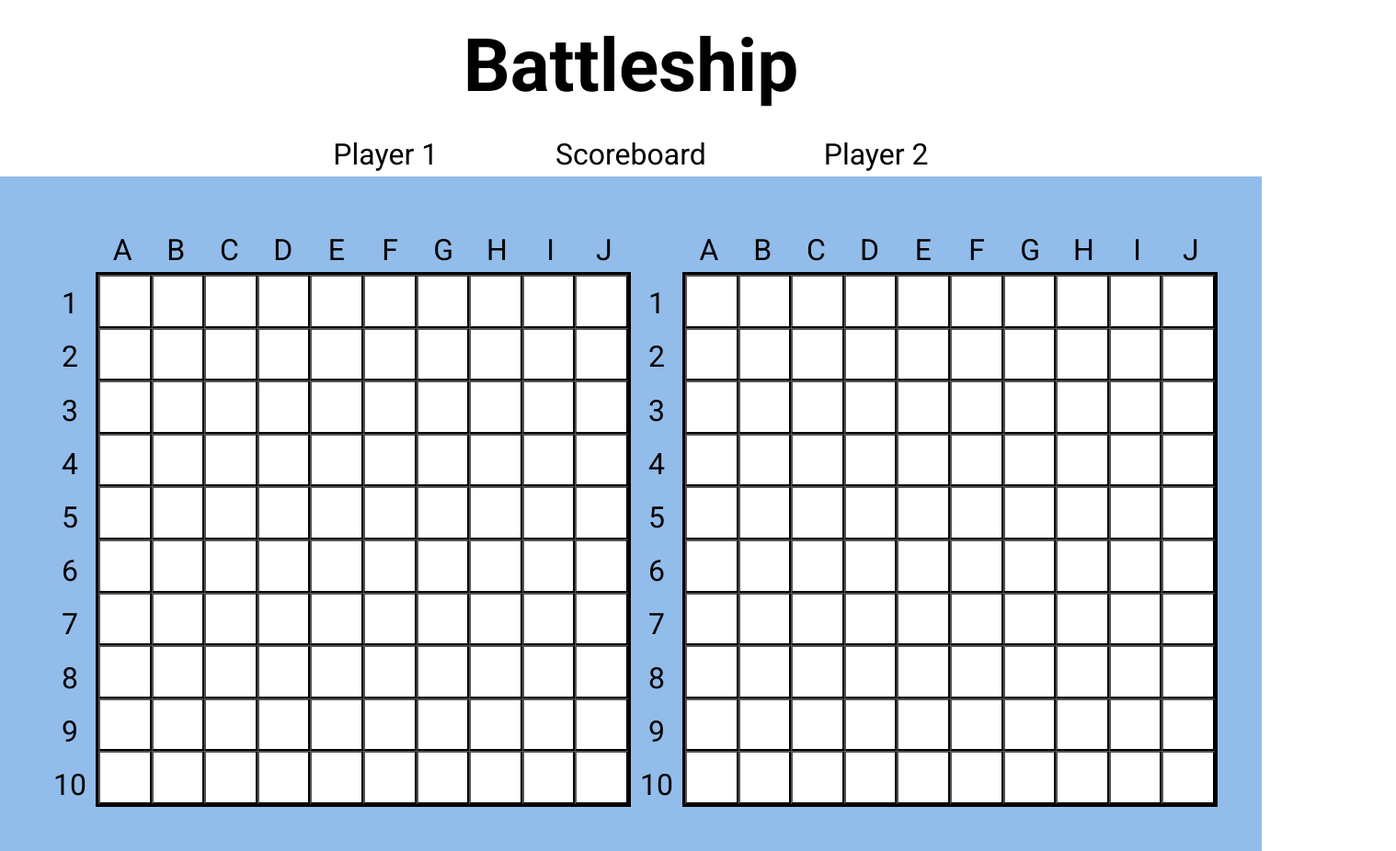
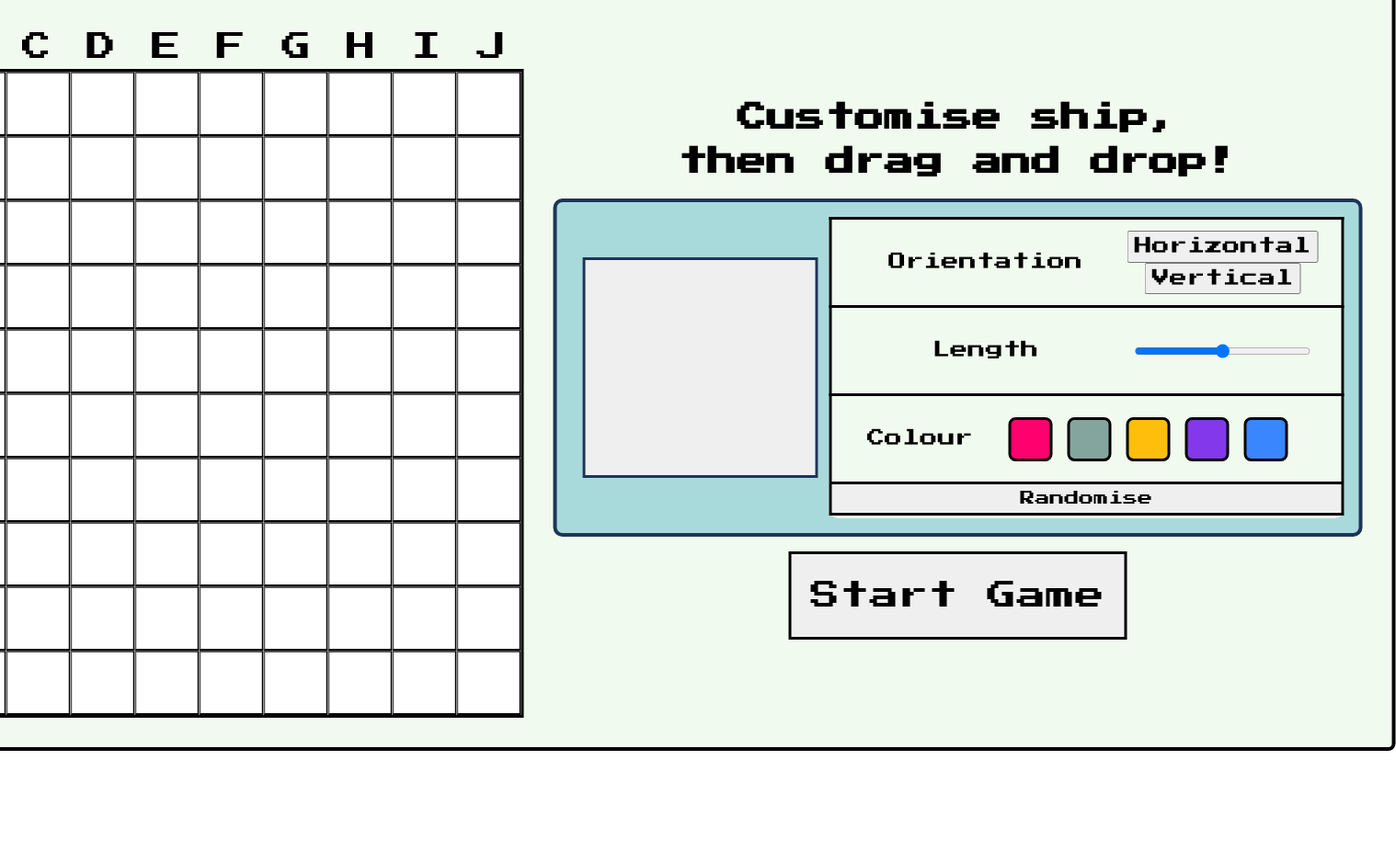
Before and after one commit to Andien99/odin-battleship, a website built with webpack: page src/template.html in a window 1280 px wide. Both pictures are taken after a click on the button "Player vs Player". Shown: the whole page at 92% size, 1518 px wide, since content can reach past the window. After the commit the page ends 817 px from the top, so only its background shows below. Built offline with nearby package versions, Linux system fonts and the light colour scheme.

Commit message:
Feat: Users have a modal which will allow custom ships to be placed on the board.

```diff
--- a/src/createPlayer.js
+++ b/src/createPlayer.js
@@ -4,7 +4,7 @@ import { gameboardUI } from "./displayGameboardUI";
 class player {
   constructor(playerType = "player1") {
     this.playerType = playerType;
-    this.gameboard = new gameboardUI(this.playerType);
+    this.gameboard = new gameboardUI(this.playerType, "main-content");
   }
 }
 
--- a/src/displayGameboardUI.js
+++ b/src/displayGameboardUI.js
@@ -1,9 +1,10 @@
 import { createCoordinateBtn } from "./createGridButton";
 import { gameboard } from "./createGameboard";
 class gameboardUI {
-  constructor(playerType) {
+  constructor(playerType, idContainer) {
     this.display = null;
     this.playerType = playerType;
+    this.idContainer = idContainer;
     this.render();
     this.gameboard = new gameboard(playerType);
   }
@@ -14,7 +15,7 @@ class gameboardUI {
   }
 
   createContainer() {
-    const mainContainer = document.getElementById("main-content");
+    const mainContainer = document.getElementById(this.idContainer);
     let currentContainer = document.createElement("div");
     let bufferDiv = document.createElement("div");
     let labelXaxis = document.createElement("div");
--- a/src/index.js
+++ b/src/index.js
@@ -1,7 +1,7 @@
 import { player } from "./createPlayer";
 import { scoreboard } from "./createScoreboard";
 import { ship } from "./createShip";
-import { gamemodeModal } from "./openGamemodeModal";
+import { gamemodeModal } from "./selectGamemode";
 import "./style.css";
 
 new gamemodeModal();
--- a/src/openGamemodeModal.js
+++ b/src/selectGamemode.js
@@ -1,4 +1,6 @@
 import { player } from "./createPlayer";
+import { scoreboard } from "./createScoreboard";
+import { selectShip } from "./selectShip";
 
 export { gamemodeModal };
 
@@ -31,14 +33,14 @@ class gamemodeModal {
 
   addEventListener(parent, playerBtn, CPUBtn) {
     playerBtn.addEventListener("click", () => {
-      new player("player1");
-      new player("player2");
+      new selectShip();
       parent.classList.replace("open", "closed");
       playerBtn.disabled = true;
       CPUBtn.disabled = true;
     });
     CPUBtn.addEventListener("click", () => {
       new player("player1");
+      new scoreboard();
       new player("CPU");
       parent.classList.replace("open", "closed");
     });
--- /dev/null
+++ b/src/selectShip.js
@@ -0,0 +1,65 @@
+import { gameboardUI } from "./displayGameboardUI";
+
+class selectShip {
+  constructor() {
+    this.initialise();
+  }
+  createElement(tag, property = {}) {
+    return Object.assign(document.createElement(tag), property);
+  }
+
+  // prettier-ignore
+  initialise() {
+    const shipSelectionContainer = this.createElement('div', {id: 'ship-selection-container',className: "modal open",})
+    const selectionGameboard = this.createElement('div', {id:'selection-gameboard'})
+    const rightSideInfo = this.createElement('div', {id:'right-side'})
+    const instructionLabel = this.createElement('h1', {textContent:'Customise ship, then drag and drop!'})
+    const shipSelection = this.createElement("div", { id: "ship-selection"});
+    const displayContainer = this.createElement("div", { id: "display-container",});
+    const displayShip = this.createElement("div", { id: "display-ship" });
+    const startGameBtn = this.createElement("button", {id: "start-game", textContent: "Start Game",});
+    const customiseShipContainer = this.createElement("div", {id: "customise-ship-container",});
+    const orientationContainer = this.createElement("div", {id: "orientation-container",className: "property",});
+    const orientationLabel = this.createElement("p", {textContent: "Orientation",});
+    const orientationBtn = this.createElement("div", {className: "orientation-btn",});
+    const horizontalBtn = this.createElement("button", {textContent: "Horizontal",});
+    const verticalBtn = this.createElement("button", {textContent: "Vertical",});
+    const lengthContainer = this.createElement("div", {id: "length-container",className: "property",});
+    const lengthLabel = this.createElement("p", { textContent: "Length" });
+    const sliderContainer = this.createElement("div", {className: "slider-container",});
+    const sliderInput = this.createElement("input", {
+      type: "range",
+      min: 1,
+      max: 5,
+      value: 3,
+      id: "myRange",
+      className: "slider",
+    });
+    const colorContainer = this.createElement('div',{className:'property', id:'color-container'})
+    const colorLabel = this.createElement('p',{textContent: 'Colour'})
+    const paletteContainer = this.createElement('div',{className: 'palette-container'})
+    const paletteRed = this.createElement('div', {className:'palette', id:'red'})
+    const paletteGreen = this.createElement('div', {className:'palette', id:'green'})
+    const paletteYellow = this.createElement('div', {className:'palette', id:'yellow'})
+    const palettePurple = this.createElement('div', {className:'palette', id:'purple'})
+    const paletteBlue = this.createElement('div', {className:'palette', id:'blue'})
+    const randomiseBtn = this.createElement('button',{id:'randomiseBtn', textContent:'Randomise'})
+
+    document.body.append(shipSelectionContainer)
+    shipSelectionContainer.append(selectionGameboard, rightSideInfo)
+    rightSideInfo.append(instructionLabel, shipSelection,startGameBtn)
+    shipSelection.append(displayContainer, customiseShipContainer)
+    displayContainer.append(displayShip)
+    customiseShipContainer.append(orientationContainer, lengthContainer, colorContainer,randomiseBtn)
+    orientationContainer.append(orientationLabel, orientationBtn)
+    orientationBtn.append(horizontalBtn,verticalBtn)
+    lengthContainer.append(lengthLabel,sliderContainer)
+    sliderContainer.append(sliderInput)
+    colorContainer.append(colorLabel, paletteContainer)
+    paletteContainer.append(paletteRed,paletteGreen,paletteYellow,palettePurple,paletteBlue)
+    new gameboardUI('player', 'selection-gameboard')
+
+  }
+}
+
+export { selectShip };
--- a/src/style.css
+++ b/src/style.css
@@ -18,7 +18,7 @@
 }
 
 body {
-  font-family: "Roboto", sans-serif;
+  font-family: "Press Start 2P", sans-serif;
   font-optical-sizing: auto;
   font-style: normal;
   font-variation-settings: "wdth" 100;
@@ -82,9 +82,11 @@ header {
 }
 
 .heading {
+  background-color: #457b9d;
   display: grid;
   grid-template-rows: 3fr 1fr;
   justify-items: center;
+  color: #efefef;
 }
 
 .info-bar {
@@ -101,7 +103,7 @@ header {
 #main-content {
   padding: 1em;
   font-size: 3rem;
-  background-color: #92bcea;
+  background-color: #1d3557;
   display: grid;
   justify-items: center;
   align-items: center;
@@ -121,8 +123,10 @@ header {
 
 .gameboard-container {
   display: grid;
-  grid-template-columns: 56px 1fr;
+  grid-template-columns: 65px 1fr;
   grid-template-rows: 56px 1fr;
+  width: fit-content;
+  height: fit-content;
 }
 
 .axis {
@@ -150,8 +154,8 @@ button:hover {
 }
 .coordinateBtn {
   background-color: white;
-  height: 1.2em;
-  width: 1.2em;
+  height: 70px;
+  width: 70px;
   padding: 0px;
   border-radius: 1px;
   display: flex;
@@ -243,5 +247,139 @@ button:hover {
   margin-bottom: 16px;
 }
 
-.versus-player {
+/* Ship selection modal */
+#ship-selection-container {
+  display: flex;
+  justify-content: center;
+  align-items: center;
+  background-color: #f1faee;
+  gap: 2em;
+  padding: 2em;
+  border: 4px solid black;
+  border-radius: 8px;
 }
+
+#ship-selection {
+  width: 880px;
+  height: 368px;
+  border-radius: 10px;
+  background-color: #a8dadc;
+  border: solid 4px #1d3557;
+  display: grid;
+  grid-template-columns: 1fr 2fr;
+  flex-direction: column;
+  padding: 16px;
+  align-items: center;
+  left: 70%;
+  top: 59%;
+}
+
+#display-ship {
+  width: 16em;
+  height: 15em;
+  border: solid 3px #1d3557;
+  background-color: #efefef;
+}
+
+#display-container {
+  display: flex;
+  flex-direction: column;
+  justify-content: center;
+  align-items: center;
+  gap: 1em;
+}
+
+#right-side {
+  display: flex;
+  flex-direction: column;
+  align-items: center;
+  gap: 1em;
+  text-align: center;
+}
+
+#start-game {
+  font-size: 2em;
+  padding: 3px 8px;
+  border: 3px solid black;
+  width: 11.5em;
+  height: 3em;
+}
+
+#start-game:hover {
+  background-color: rgb(236, 238, 201);
+  height: 3em;
+}
+
+#customise-ship-container {
+  border-radius: 10px;
+  background-color: #f1faee;
+  display: flex;
+  flex-direction: column;
+  min-height: 100%;
+}
+
+#customise-ship-container > button {
+  height: 2.3em;
+  border: 3px solid black;
+}
+
+#customise-ship-container > button:hover {
+  background-color: rgb(226, 224, 224);
+}
+
+.property {
+  font-size: 1.2em;
+  display: grid;
+  grid-template-columns: 1fr 1fr;
+  align-items: center;
+  padding-left: 2em;
+  height: 5em;
+  background-color: #f1faee;
+  border: 3px solid black;
+  border-bottom: 0px;
+}
+
+.orientation-btn > button:hover {
+  background-color: rgb(226, 224, 224);
+}
+
+.slider {
+  width: 10em;
+}
+
+#color-container {
+  display: flex;
+  gap: 2em;
+}
+
+.palette-container {
+  display: flex;
+  gap: 16px;
+}
+
+.palette {
+  border-radius: 8px;
+  border: 3px solid black;
+  width: 2.5em;
+  height: 2.5em;
+}
+
+#red {
+  background-color: #ff006e;
+}
+
+#green {
+  background-color: #84a59d;
+}
+
+#purple {
+  background-color: #8338ec;
+}
+
+#blue {
+  background-color: #3a86ff;
+}
+
+#yellow {
+  background-color: #ffbe0b;
+}
```
Also changed, not shown: src/template.html (+1 -2 lines).
